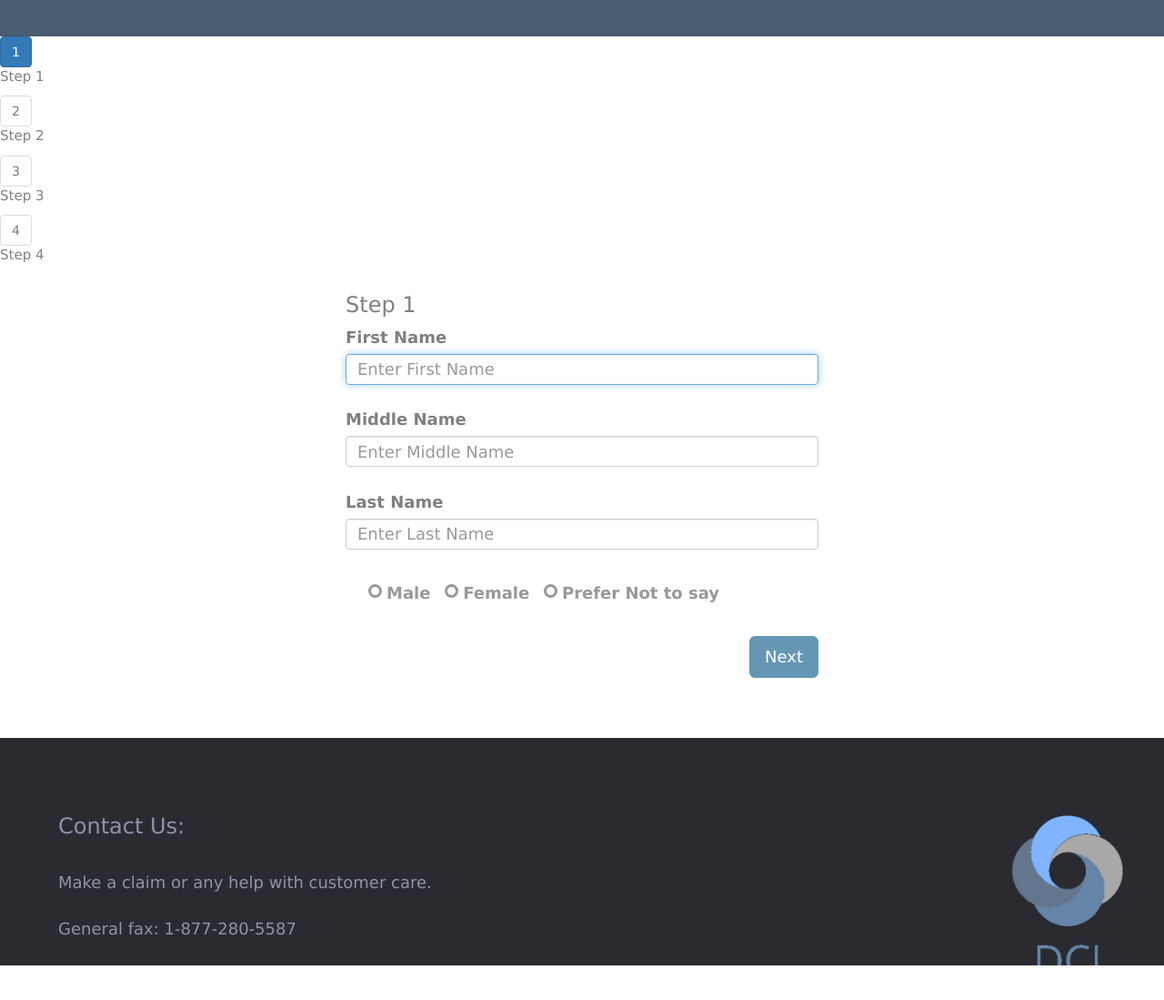
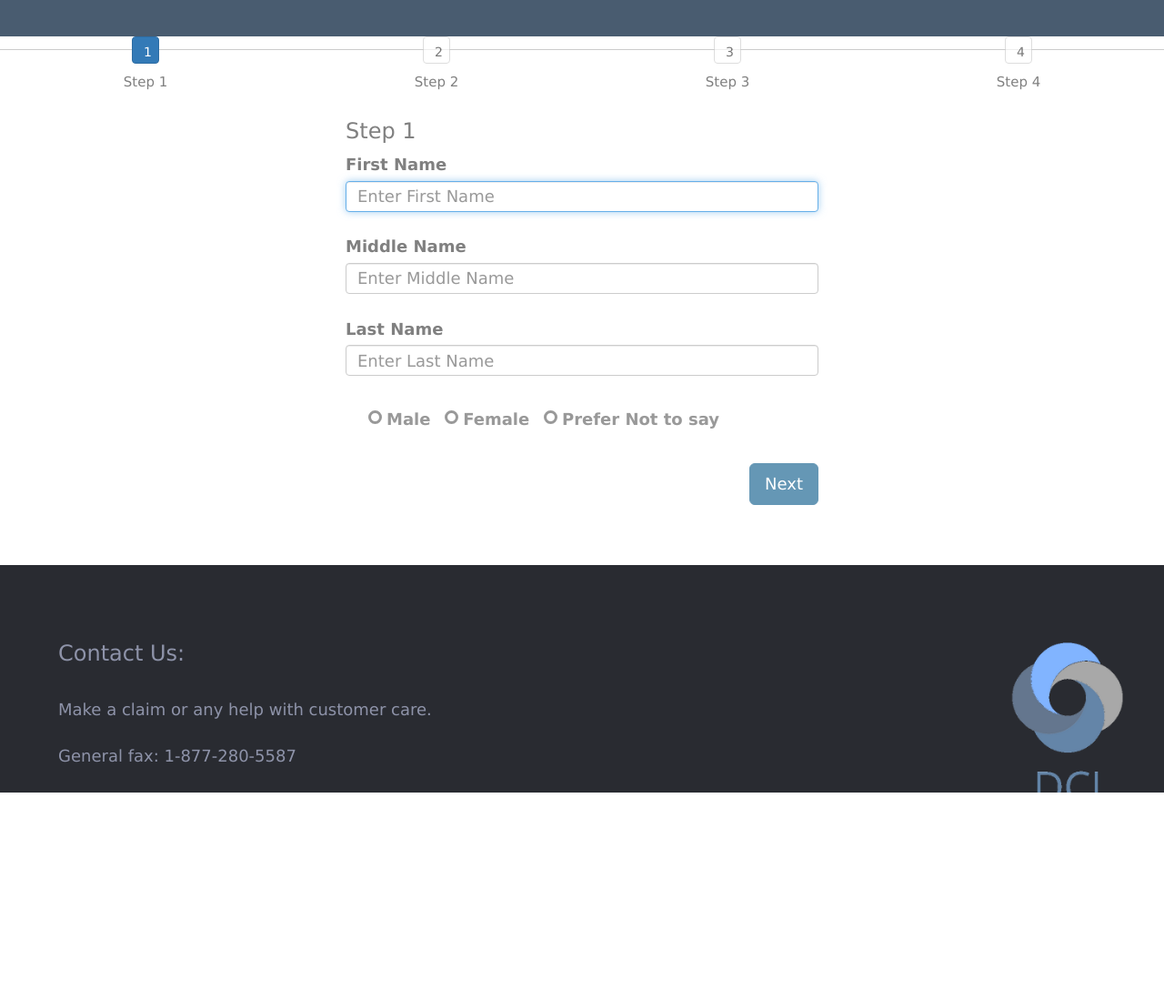
Before and after one commit to SonRossy/DCI-Capstone, a Java web app: page /ApplyingforInsurance.html in a window 1280 px wide. Shown: the part 200-1299 px from the top of the page at 91% size. After the commit the page ends 1071 px from the top, so only its background shows below. Run offline with Tomcat 11, a stand-in JSP engine, Linux system fonts and the light colour scheme; some libraries are stand-ins or nearby versions.

Commit message:
fix filename for user application css

```diff
--- a/WebContent/ApplyingforInsurance.html
+++ b/WebContent/ApplyingforInsurance.html
@@ -1,14 +1,14 @@
 <html>
 
 <head>
-<link rel="stylesheet" href="css/appRegCss.css" rel="stylesheet"/>
+<link rel="stylesheet" href="css/UserApplication.css" rel="stylesheet"/>
 <link href="https://maxcdn.bootstrapcdn.com/bootstrap/3.3.6/css/bootstrap.min.css" rel="stylesheet"/>
 <link href="https://www.thesoftwareguy.in/creating-responsive-multi-step-form-bootstrap-jquery/"/>
 
  <link rel="stylesheet" href="https://cdnjs.cloudflare.com/ajax/libs/font-awesome/4.7.0/css/font-awesome.min.css">
 <link rel="stylesheet" type="text/css" href="css/unify.css">
+<script src="https://cdnjs.cloudflare.com/ajax/libs/jquery/3.1.0/jquery.min.js"></script>
 <script src="https://cdnjs.cloudflare.com/ajax/libs/modernizr/2.8.3/modernizr.min.js" type="text/javascript"></script>
- <script src="https://cdnjs.cloudflare.com/ajax/libs/jquery/3.1.0/jquery.min.js"></script>
  <script type="text/javascript" src="javascript/capstone.js"></script>
 <link rel="shortcut icon" type="image/x-icon" href="images/favicon.ico" />
     <meta charset="UTF-8">
@@ -429,7 +429,7 @@ id="state" name="state">
     </div>
 </form>
 </div>
-<footer style="height: 100%;max-height: 20em">
+<footer style="max-height: 40em">
 
     <div class="footer__inner">
     <img id="imgg" src="images/DCItransparent.png">
--- /dev/null
+++ b/WebContent/css/UserApplication.css
@@ -0,0 +1,125 @@
+body{
+   margin-top:40px;
+color:#64768e;
+}
+/*
+https://www.thesoftwareguy.in/creating-responsive-multi-step-form-bootstrap-jquery/
+
+
+*/
+.stepwizard-step p {
+   margin-top: 10px;
+}
+
+.stepwizard-row {
+   display: table-row;
+}
+
+.stepwizard {
+   display: table;
+   width: 100%;
+   position: relative;
+}
+
+.stepwizard-step button[disabled] {
+   opacity: 1 !important;
+   filter: alpha(opacity=100) !important;
+}
+
+.stepwizard-row:before {
+   top: 14px;
+   bottom: 0;
+   position: absolute;
+   content: " ";
+   width: 100%;
+   height: 1px;
+   background-color: #ccc;
+   z-order: 0;
+
+}
+
+.stepwizard-step {
+   display: table-cell;
+   text-align: center;
+   position: relative;
+}
+
+.btn-circle {
+ width: 30px;
+ height: 30px;
+ text-align: center;
+ padding: 6px 0;
+ font-size: 12px;
+ line-height: 1.428571429;
+ border-radius: 15px;
+}
+.col-md-12{
+margin: auto;
+display: block;
+float: unset;
+width: 550px;
+}
+label {
+   font-weight: bolder;
+   font-size: large;
+}
+.radioDiv{
+ margin:!10px ;
+}
+.inline{
+ display: inline-block;
+}
+.inline + .inline{
+ margin-left:10px;
+}
+.radio{
+ color:#999;
+ position:relative;
+}
+.radio span{
+ position:relative;
+  padding-left:20px;
+}
+.radio span:after{
+ content:'';
+ width:15px;
+ height:15px;
+ border:3px solid;
+ position:absolute;
+ left:0;
+ top:1px;
+ border-radius:100%;
+ -ms-border-radius:100%;
+ -moz-border-radius:100%;
+ -webkit-border-radius:100%;
+ box-sizing:border-box;
+ -ms-box-sizing:border-box;
+ -moz-box-sizing:border-box;
+ -webkit-box-sizing:border-box;
+}
+.radio input[type="radio"]{
+  cursor: pointer;
+ position:absolute;
+ width:100%;
+ height:100%;
+ z-index: 1;
+ opacity: 0;
+ filter: alpha(opacity=0);
+ -ms-filter: "progid:DXImageTransform.Microsoft.Alpha(Opacity=0)"
+}
+.radio input[type="radio"]:checked + span{
+ color:#17a2b8;
+}
+.radio input[type="radio"]:checked + span:before{
+   content:'';
+ width:5px;
+ height:5px;
+ position:absolute;
+ background:#17a2b8;
+ left:5px;
+ top:6px;
+ border-radius:100%;
+ -ms-border-radius:100%;
+ -moz-border-radius:100%;
+ -webkit-border-radius:100%;
+}
```
